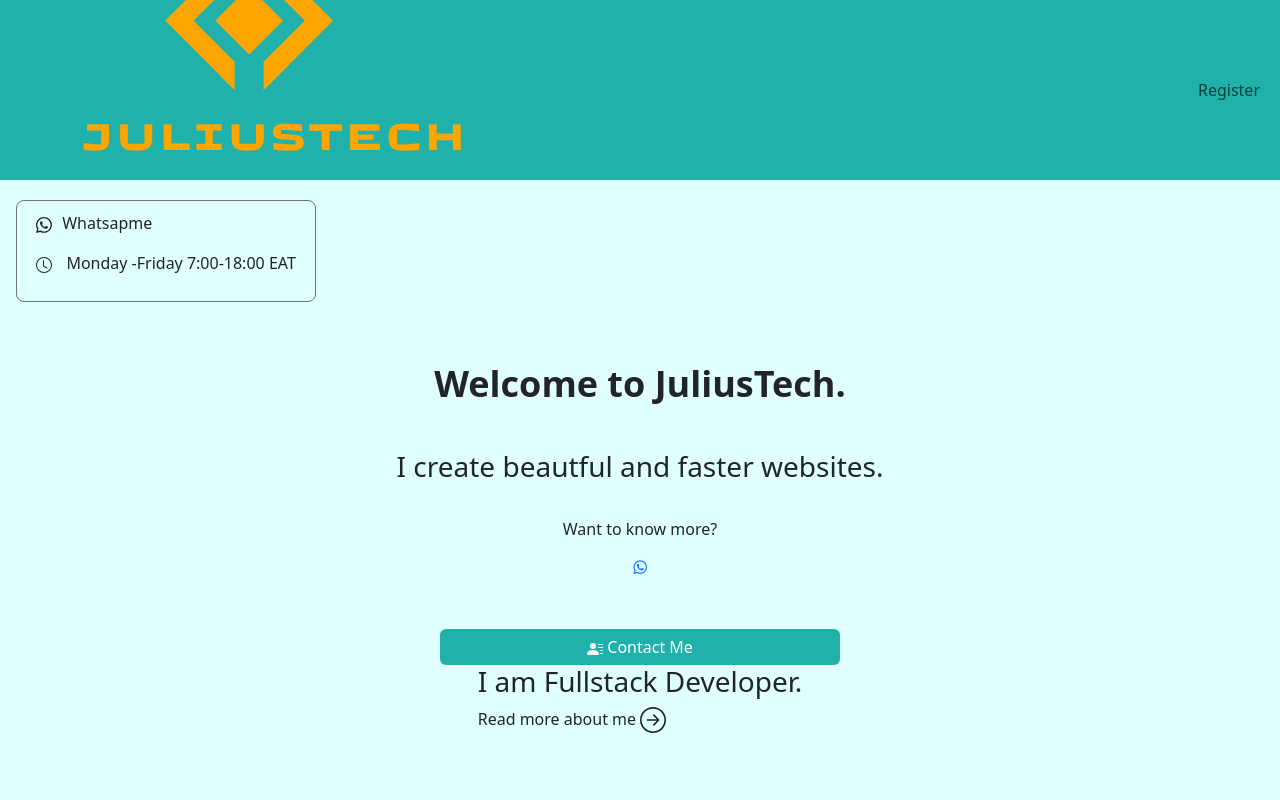
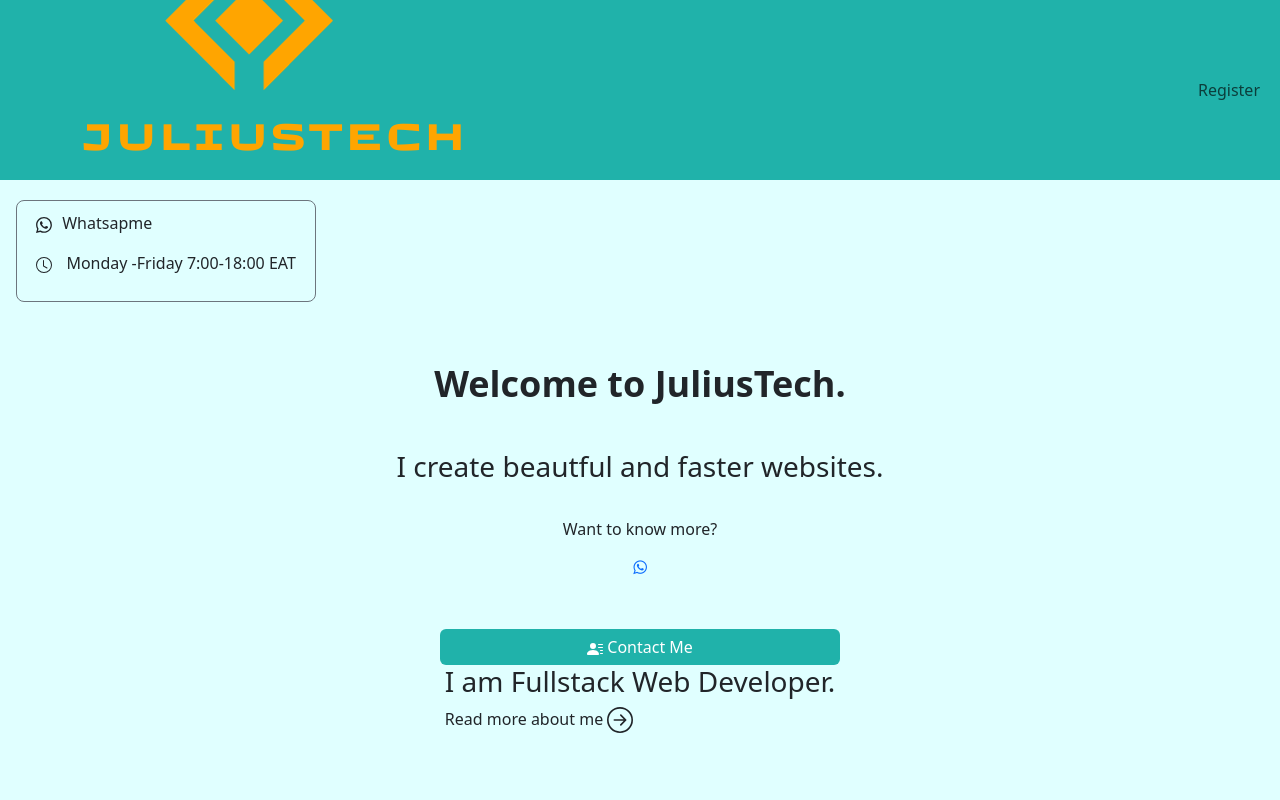
Before and after one commit to Jumly-m/JuliusTech, a React (Vite) app: page / in a window 1280 px wide. Shown: the top 800 px of the page. Built offline with nearby package versions, Linux system fonts and the light colour scheme.

Commit message:
updated button animation

```diff
--- a/src/App.css
+++ b/src/App.css
@@ -418,6 +418,21 @@ margin-right: 14px;
 /* !!!: blinking whatsap icon */
 
 
+@keyframes slideIn {
+  0% {
+    transform: translateX(-100%);
+    opacity: 0;
+  }
+  100% {
+    transform: translateX(0);
+    opacity: 1;
+  }
+}
+
+.contact-btn {
+  animation: slideIn 1s ease-in-out;
+}
+
 /* !!!: subscribe section */
 .newsletter-section{
   border:1px solid red;
--- a/src/components/Home.jsx
+++ b/src/components/Home.jsx
@@ -37,13 +37,13 @@ const Home = () => {
       </a>
 
      <div className="contact-btn-container">
-     <Button className="contact-btn" color="secondary"> <svg xmlns="http://www.w3.org/2000/svg" width="16" height="16" fill="currentColor" className="bi bi-person-lines-fill" viewBox="0 0 16 16">
+     <Button className="contact-btn " color="secondary"> <svg xmlns="http://www.w3.org/2000/svg" width="16" height="16" fill="currentColor" className="bi bi-person-lines-fill" viewBox="0 0 16 16">
   <path d="M6 8a3 3 0 1 0 0-6 3 3 0 0 0 0 6m-5 6s-1 0-1-1 1-4 6-4 6 3 6 4-1 1-1 1zM11 3.5a.5.5 0 0 1 .5-.5h4a.5.5 0 0 1 0 1h-4a.5.5 0 0 1-.5-.5m.5 2.5a.5.5 0 0 0 0 1h4a.5.5 0 0 0 0-1zm2 3a.5.5 0 0 0 0 1h2a.5.5 0 0 0 0-1zm0 3a.5.5 0 0 0 0 1h2a.5.5 0 0 0 0-1z"/>
 </svg> Contact Me</Button>
      </div>
     </div>
     <div className="about-me">
-    <h3>I am Fullstack Developer.</h3>
+    <h3>I am Fullstack Web Developer.</h3>
     <p>Read more about me <svg xmlns="http://www.w3.org/2000/svg" width="26" height="26" fill="currentColor" className="bi bi-arrow-right-circle" viewBox="0 0 16 16">
   <path fill-rule="evenodd" d="M1 8a7 7 0 1 0 14 0A7 7 0 0 0 1 8m15 0A8 8 0 1 1 0 8a8 8 0 0 1 16 0M4.5 7.5a.5.5 0 0 0 0 1h5.793l-2.147 2.146a.5.5 0 0 0 .708.708l3-3a.5.5 0 0 0 0-.708l-3-3a.5.5 0 1 0-.708.708L10.293 7.5z"/>
 </svg></p>
@@ -66,7 +66,7 @@ const Home = () => {
     />
     <ServiceCard
       cardTitle="Portifolio Websites"
-      cardDescription="Stand before work with professional portifolio website"
+      cardDescription="Stand before work with professional portifolio website."
       cardButton="Order Now"
       cardimage="assets/port1.png"
     />
```
